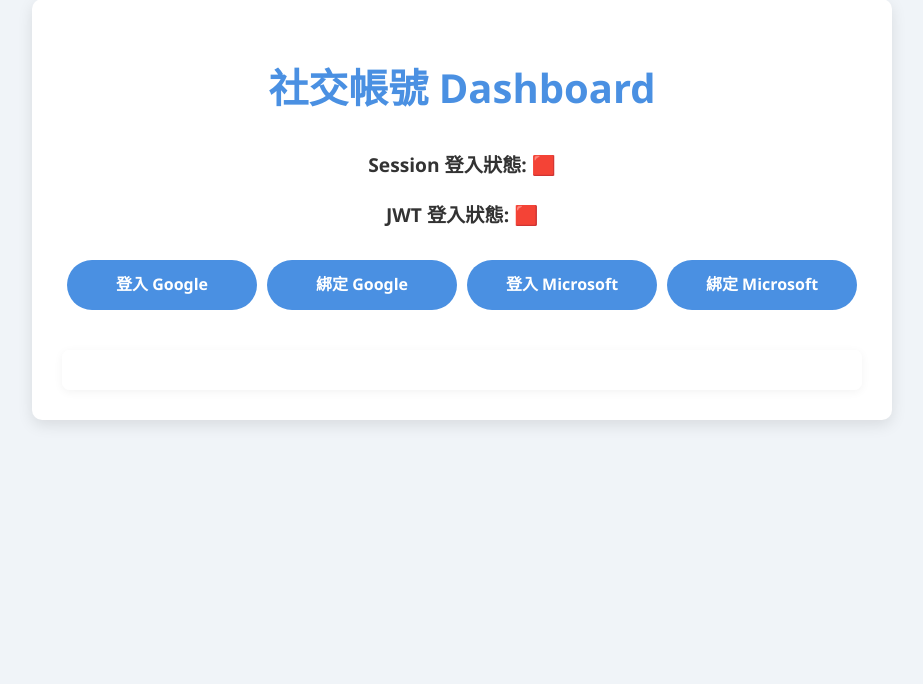
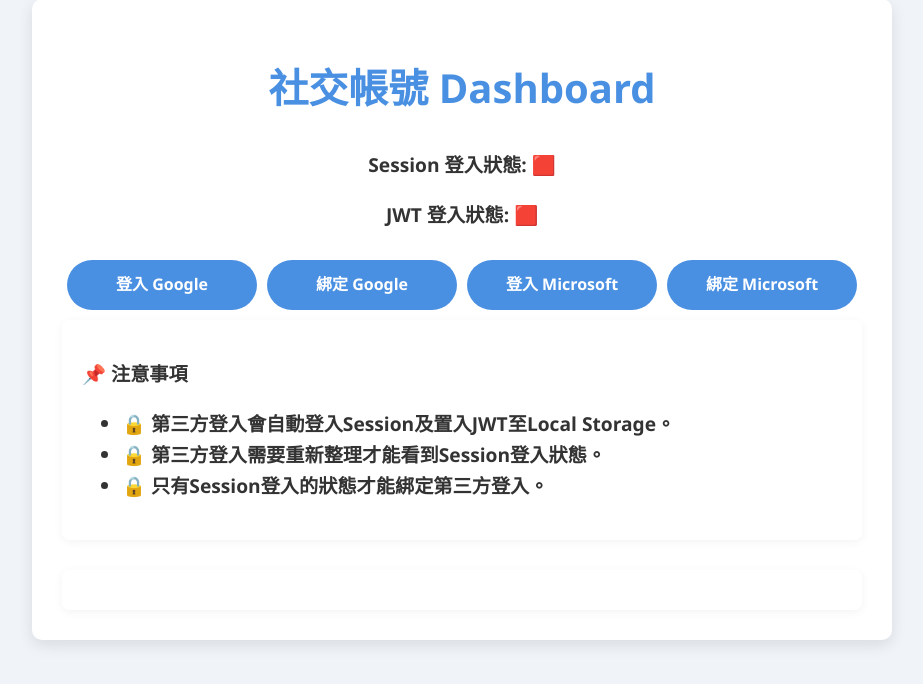
Before and after one commit to NatLee/django-allauth-JWT-template, a Django app: template backend/dashboard/templates/index.html in a window 1280 px wide. Shown: the part 41-725 px from the top of the page, without its empty margins (178-1101 px from the left). Run offline with Django 5.2, Linux system fonts and the light colour scheme; the template is opened without the code that fills it, so the values that code supplies are empty.

Commit message:
[update] login page with login notice and styling

```diff
--- a/backend/dashboard/static/css/dashboard.css
+++ b/backend/dashboard/static/css/dashboard.css
@@ -113,6 +113,17 @@ h1 {
     font-weight: bold;
 }
 
+#loginNotice {
+    font-size: 1.2em;
+    margin-bottom: 20px;
+    font-weight: bold;
+    background-color: rgba(255,255,255,0.8);
+    padding: 20px;
+    border-radius: 8px;
+    box-shadow: 0 2px 10px rgba(0,0,0,0.05);
+}
+
+
 #loginButtons, #logoutButtons {
     display: flex;
     justify-content: center;
--- a/backend/dashboard/templates/index.html
+++ b/backend/dashboard/templates/index.html
@@ -50,6 +50,15 @@
             <a title="Microsoft" href="/api/allauth/microsoft/login/?process=connect" class="social-login-btn">綁定 Microsoft</a>
         </div>
 
+        <div id="loginNotice">
+            <p>📌 注意事項</p>
+            <ul>
+                <li>🔒 第三方登入會自動登入Session及置入JWT至Local Storage。</li>
+                <li>🔒 第三方登入需要重新整理才能看到Session登入狀態。</li>
+                <li>🔒 只有Session登入的狀態才能綁定第三方登入。</li>
+            </ul>
+        </div>
+
         <div id="socialAccounts">
             <!-- 已綁定的社交帳號列表將在這裡顯示 -->
         </div>
```
